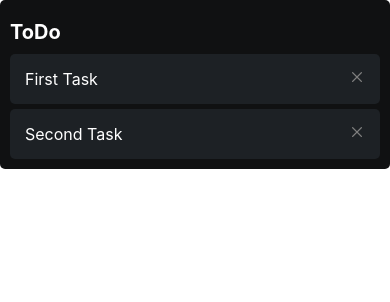
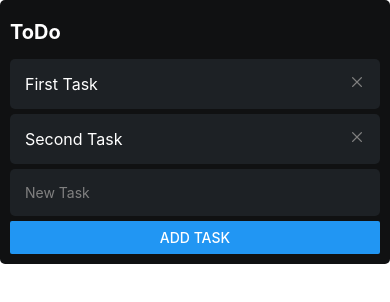
Before and after one commit to karollinesena2/react-training, a React Native app: screen / in a window 390 px wide. Shown: the top 302 px of the page. Built offline with nearby package versions, Linux system fonts and the light colour scheme.

Commit message:
new task input

```diff
--- a/src/components/TaskList.tsx
+++ b/src/components/TaskList.tsx
@@ -1,4 +1,4 @@
-import {View, Text, FlatList} from 'react-native';
+import {View, Text, FlatList, TextInput, Button, StyleSheet} from 'react-native';
 import TaskListItem from './TaskListItem'
 import { useState } from 'react';
 
@@ -6,27 +6,59 @@ export default function TaskList(){
     const[tasks,setTasks] = useState([
         {description: 'First Task' },
         {description: 'Second Task'}
-    ])
+    ]);
+
+const [newTask, setNewTask] = useState('')
+
+    const createTask = () => {
+        console.warn('Create: ', newTask);
+        setTasks([...tasks, {description: newTask}])
+        setNewTask('');
+    }
 
 
    return(
-    <View style={{backgroundColor: '#101112', padding: 10, borderRadius: 5}}>
+    <View style={styles.Container}>
         <Text
-        style={{
-            color:'white',
-            fontWeight:'bold',
-            fontSize:20,
-            marginVertical:10,
-        }}>
+        style={styles.Title}>
             ToDo
         </Text>
         {/* the list of tasks*/}
         <FlatList data={tasks}
         contentContainerStyle={{ gap:5}}
-         renderItem={({item}) => <TaskListItem task={item} />}
+        renderItem={({item}) => <TaskListItem task={item} />}
       />
         {/*New task input*/}
-
+        <TextInput
+        value={newTask}
+        onChangeText={setNewTask}
+        placeholder ="New Task"
+        placeholderTextColor="gray"
+        style={styles.Input}
+        />
+<Button title = "Add task" onPress={createTask}/>
     </View>
    );
 }
+
+const styles = StyleSheet.create({
+    Container: {
+        backgroundColor: '#101112',
+        padding: 10,
+        borderRadius: 5,
+        gap:5
+    },
+    Title:{
+        color:'white',
+        fontWeight:'bold',
+        fontSize:20,
+        marginVertical:10,
+    },
+    Input:{
+        color:'white',
+        padding:15,
+        backgroundColor: '#1D2125',
+        borderRadius: 5,
+    }
+
+})
```
